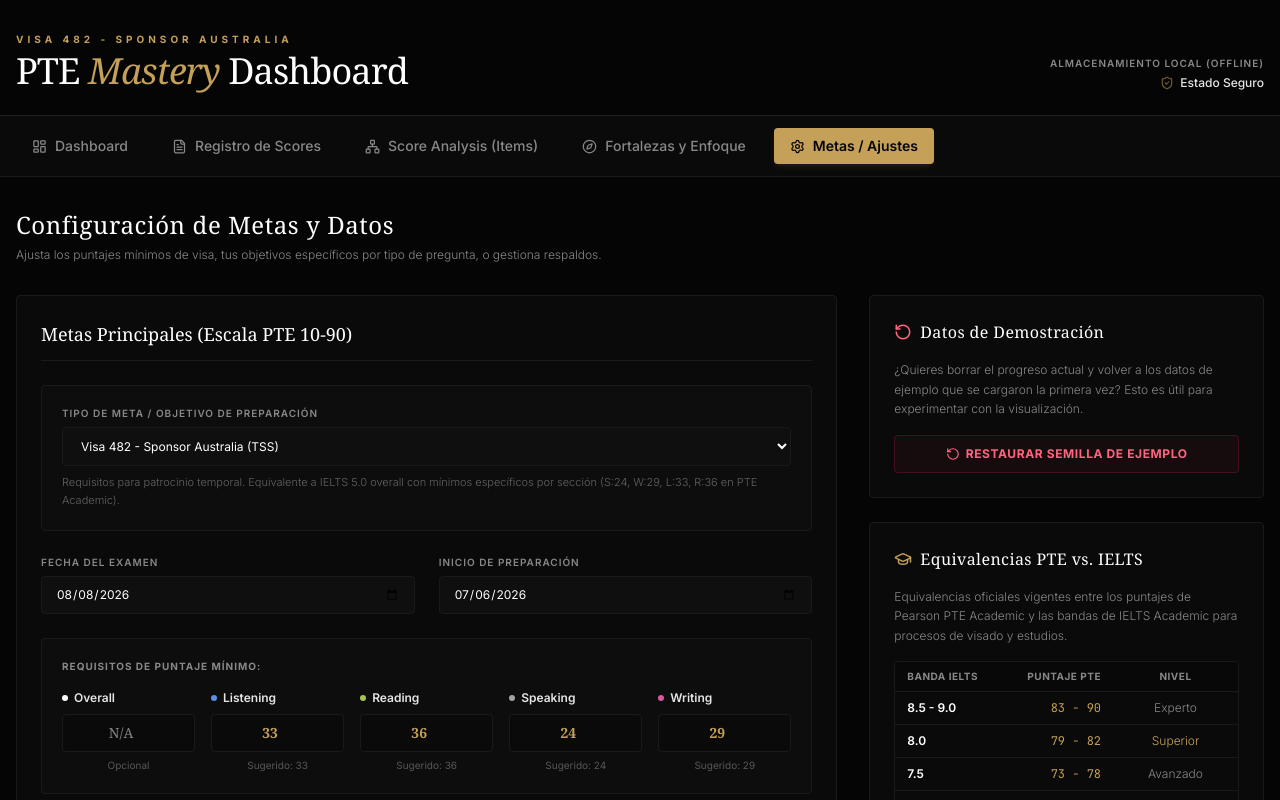
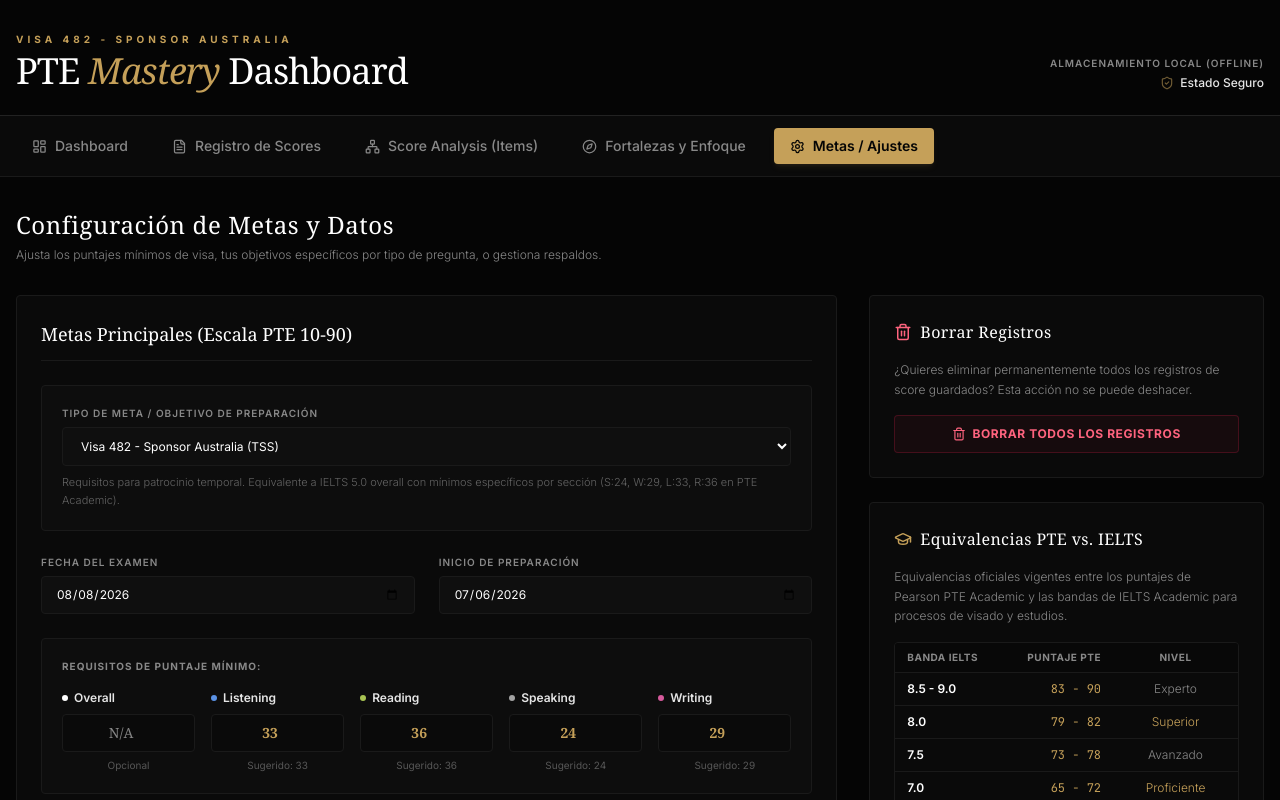
Before and after one commit to danielvidalt/PTE-tracker, a React (Vite) app: page / in a window 1280 px wide. Both pictures are taken after a click on the button "Metas / Ajustes". Shown: the top 800 px of the page. Built offline with nearby package versions, Linux system fonts and the light colour scheme.

Commit message:
Move bulk delete to Ajustes, replacing seed-data reset
Removes the "Restaurar Semilla de Ejemplo" button/flow and reuses its
card in Configuración for a real "Borrar Todos los Registros" action.

Co-Authored-By: Claude Sonnet 5 <noreply@anthropic.com>

```diff
--- a/src/App.tsx
+++ b/src/App.tsx
@@ -120,15 +120,6 @@ export default function App() {
   // Save/Update 15 question items objectives
   const handleUpdateQuestionTypes = (updatedTypes: QuestionType[]) => {
     setQuestionTypes(updatedTypes);
-  };
-
-  // Reset to seed data
-  const handleResetToSeed = () => {
-    localStorage.removeItem(STORAGE_KEY);
-    setSkillTargets(INITIAL_SKILL_TARGETS);
-    setQuestionTypes(INITIAL_QUESTION_TYPES);
-    setEntries(INITIAL_ENTRIES);
-    setQuestionDetails(INITIAL_QUESTION_DETAILS);
   };
 
   // Load from backup file
@@ -257,7 +248,6 @@ export default function App() {
               onAddEntry={handleAddEntry}
               onAddMultipleEntries={handleAddMultipleEntries}
               onDeleteEntry={handleDeleteEntry}
-              onDeleteAllEntries={handleDeleteAllEntries}
             />
           )}
 
@@ -283,7 +273,7 @@ export default function App() {
               questionTypes={questionTypes}
               onUpdateTargets={handleUpdateTargets}
               onUpdateQuestionTypes={handleUpdateQuestionTypes}
-              onResetToSeed={handleResetToSeed}
+              onDeleteAllEntries={handleDeleteAllEntries}
               entries={entries}
               questionDetails={questionDetails}
             />
--- a/src/components/Configuracion.tsx
+++ b/src/components/Configuracion.tsx
@@ -1,13 +1,13 @@
 import React, { useState } from 'react';
 import { SkillTargets, QuestionType, PTEEntry, QuestionDetail } from '../types';
-import { Save, RotateCcw, CheckCircle, AlertTriangle, GraduationCap } from 'lucide-react';
+import { Save, Trash2, CheckCircle, AlertTriangle, GraduationCap } from 'lucide-react';
 
 interface ConfiguracionProps {
   targets: SkillTargets;
   questionTypes: QuestionType[];
   onUpdateTargets: (targets: SkillTargets) => void;
   onUpdateQuestionTypes: (types: QuestionType[]) => void;
-  onResetToSeed: () => void;
+  onDeleteAllEntries: () => void;
   entries: PTEEntry[];
   questionDetails: QuestionDetail[];
 }
@@ -75,7 +75,7 @@ export default function Configuracion({
   questionTypes,
   onUpdateTargets,
   onUpdateQuestionTypes,
-  onResetToSeed,
+  onDeleteAllEntries,
   entries,
   questionDetails,
 }: ConfiguracionProps) {
@@ -173,11 +173,9 @@ export default function Configuracion({
 
 
 
-  const handleResetClick = () => {
-    if (confirm('¿Estás seguro de reiniciar a los datos iniciales de ejemplo? Esto borrará tus datos actuales.')) {
-      onResetToSeed();
-      // Re-sync after reset is handled by parent, but let's reload to let parent update states
-      window.location.reload();
+  const handleDeleteAllClick = () => {
+    if (confirm(`¿Estás seguro de eliminar los ${entries.length} registro(s) de score? Esta acción no se puede deshacer.`)) {
+      onDeleteAllEntries();
     }
   };
 
@@ -446,21 +444,22 @@ export default function Configuracion({
         {/* BACKUPS & RESET SEEDS COLUMN */}
         <div className="space-y-6">
 
-          {/* Clean / Reset to seed data */}
+          {/* Delete all score entries */}
           <div className="bg-card-dark p-6 rounded-sm border border-border-dark space-y-4">
             <h3 className="font-serif font-light text-white text-md tracking-wide flex items-center gap-2">
-              <RotateCcw className="text-rose-400" size={18} />
-              Datos de Demostración
+              <Trash2 className="text-rose-400" size={18} />
+              Borrar Registros
             </h3>
             <p className="text-xs text-subtext font-light leading-relaxed">
-              ¿Quieres borrar el progreso actual y volver a los datos de ejemplo que se cargaron la primera vez? Esto es útil para experimentar con la visualización.
+              ¿Quieres eliminar permanentemente todos los registros de score guardados? Esta acción no se puede deshacer.
             </p>
 
             <button
-              onClick={handleResetClick}
-              className="w-full bg-rose-500/5 hover:bg-rose-500/10 text-rose-400 py-2.5 px-4 rounded-sm text-xs font-bold uppercase tracking-wider transition-all duration-300 border border-rose-500/20 hover:border-rose-500/40 cursor-pointer flex items-center justify-center gap-1.5"
+              onClick={handleDeleteAllClick}
+              disabled={entries.length === 0}
+              className="w-full bg-rose-500/5 hover:bg-rose-500/10 disabled:opacity-40 disabled:cursor-not-allowed text-rose-400 py-2.5 px-4 rounded-sm text-xs font-bold uppercase tracking-wider transition-all duration-300 border border-rose-500/20 hover:border-rose-500/40 cursor-pointer flex items-center justify-center gap-1.5"
             >
-              <RotateCcw size={14} /> Restaurar Semilla de Ejemplo
+              <Trash2 size={14} /> Borrar Todos los Registros
             </button>
           </div>
 
--- a/src/components/Registro.tsx
+++ b/src/components/Registro.tsx
@@ -10,7 +10,6 @@ interface RegistroProps {
   onAddEntry: (entry: Omit<PTEEntry, 'id'>) => void;
   onAddMultipleEntries: (entries: Array<Omit<PTEEntry, 'id'>>) => void;
   onDeleteEntry: (id: string) => void;
-  onDeleteAllEntries: () => void;
 }
 
 const SKILL_COLORS: Record<string, string> = {
@@ -28,7 +27,6 @@ export default function Registro({
   onAddEntry,
   onAddMultipleEntries,
   onDeleteEntry,
-  onDeleteAllEntries,
 }: RegistroProps) {
   // Form single entry state
   const [fecha, setFecha] = useState(() => new Date().toISOString().split('T')[0]);
@@ -449,19 +447,6 @@ export default function Registro({
 
           {/* Filters controls */}
           <div className="flex flex-wrap items-center gap-3">
-            {entries.length > 0 && (
-              <button
-                type="button"
-                onClick={() => {
-                  if (confirm(`¿Estás seguro de eliminar los ${entries.length} registro(s)? Esta acción no se puede deshacer.`)) {
-                    onDeleteAllEntries();
-                  }
-                }}
-                className="flex items-center gap-1.5 px-3 py-1.5 bg-rose-500/5 hover:bg-rose-500/10 text-rose-400 border border-rose-500/20 hover:border-rose-500/40 rounded-sm text-[10px] font-bold uppercase tracking-wider transition-all duration-300 cursor-pointer"
-              >
-                <Trash2 size={13} /> Borrar Todos
-              </button>
-            )}
             <div>
               <input
                 type="text"
```
